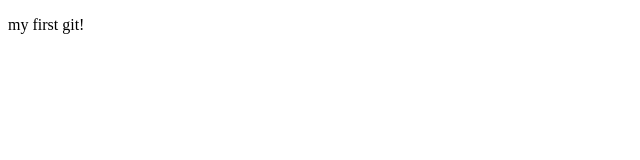
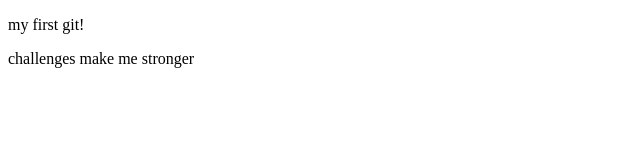
Before and after one commit to tapwong/My-app-sample-, a plain HTML site: page index.html in a window 1280 px wide. Shown: the whole page, without its empty margins (0-640 px from the left). Drawn offline with Linux system fonts and the light colour scheme.

Commit message:
Changed index.html

```diff
--- a/index.html
+++ b/index.html
@@ -5,5 +5,6 @@
 </head>
 <body>
 	<p>my first git!</p>
+	<p>challenges make me stronger</p>
 </body>
 </html>
```
